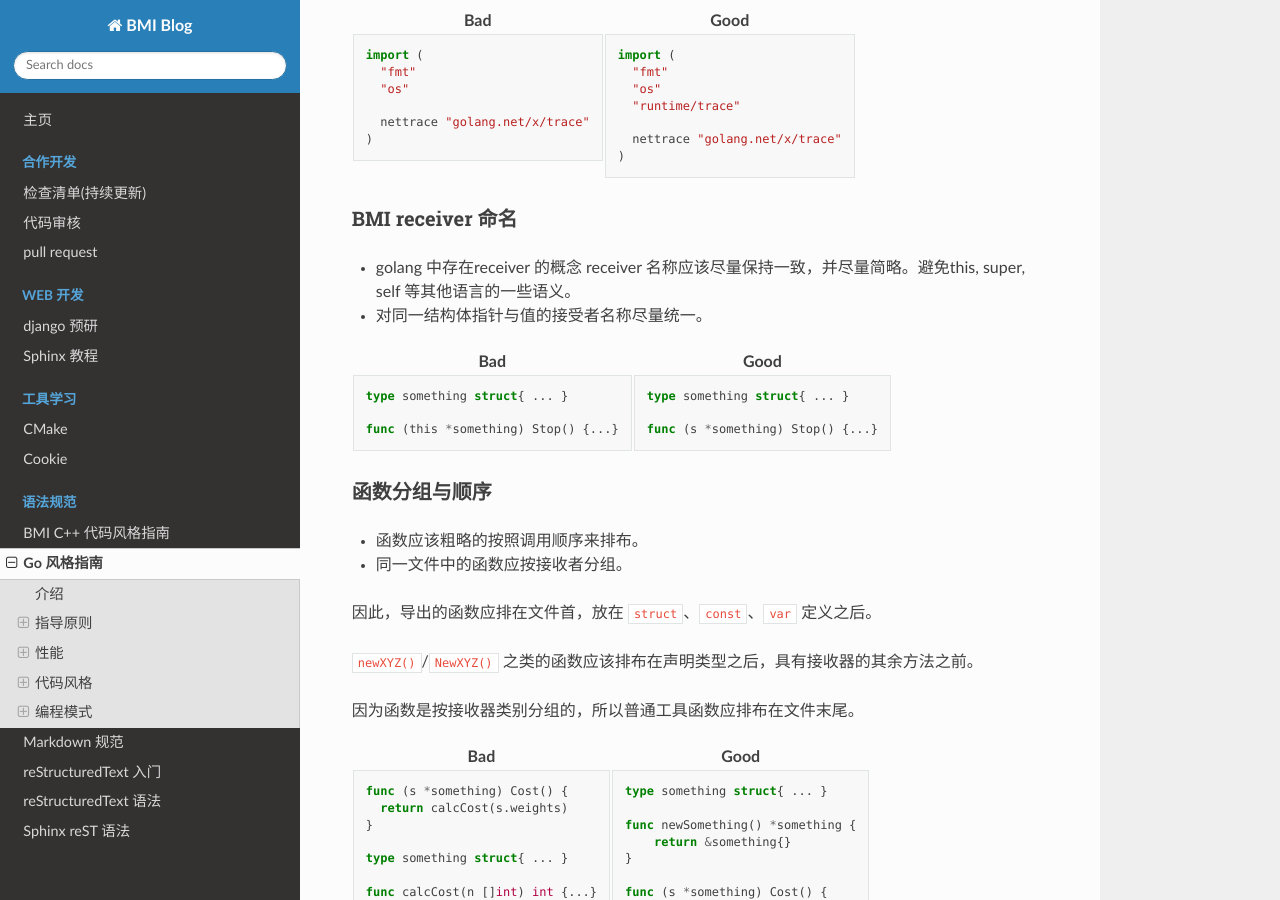
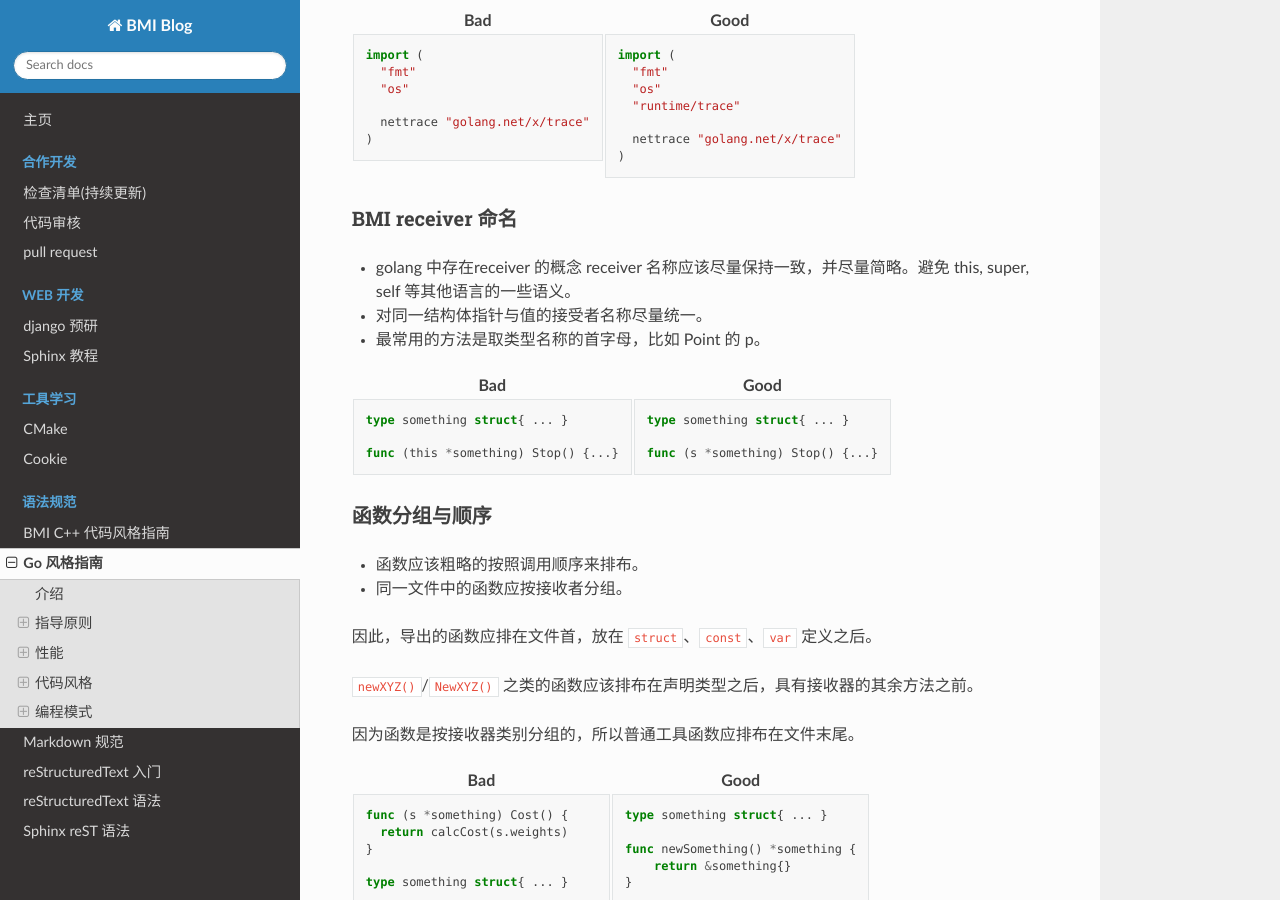
Before and after one commit to bmi-tech/blog, a Sphinx documentation site: the page built from source/syntax/go.md, in a window 1280 px wide and 900 px high, scrolled down 14426 px. Built offline with Sphinx 7.4.7 and the Read the Docs theme 2.0.0, drawn with Linux system fonts in a browser that asks for light colours.

Commit message:
建议接收者名字取类型名称的首字母

````diff
--- a/source/syntax/go.md
+++ b/source/syntax/go.md
@@ -572,6 +572,7 @@ if err := foo.Open("foo"); err != nil {
 ```
 
 ### BMI 日志信息添加上下文建议
+
 在添加上下文信息时建议使用 `信息标识(信息) 信息标识2(信息2)` 的格式，信息之间用空格隔开。例如 `url(sdc/mms/book)` 。
 
 <table>
@@ -1280,8 +1281,9 @@ import (
 
 ### BMI receiver 命名
 
-- golang 中存在receiver 的概念 receiver 名称应该尽量保持一致，并尽量简略。避免this, super, self 等其他语言的一些语义。
+- golang 中存在receiver 的概念 receiver 名称应该尽量保持一致，并尽量简略。避免 this, super, self 等其他语言的一些语义。
 - 对同一结构体指针与值的接受者名称尽量统一。
+- 最常用的方法是取类型名称的首字母，比如 Point 的 p。
 
 <table>
 <thead><tr><th>Bad</th><th>Good</th></tr></thead>
````
